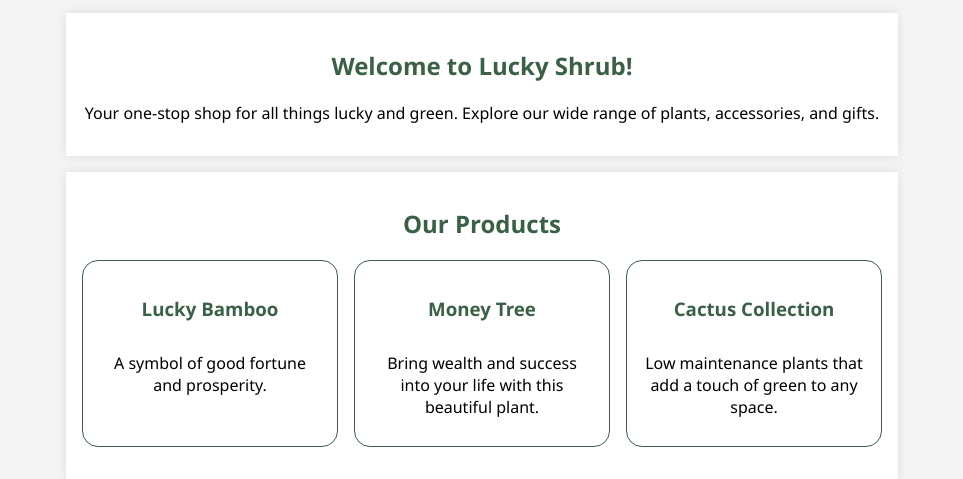
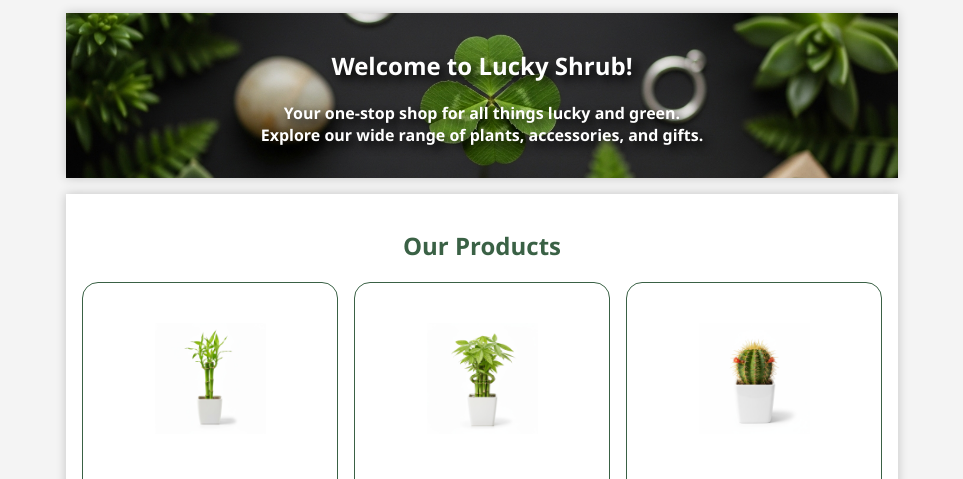
Before and after one commit to eloiji/courserametafrontend, a website: page html_and_css_in_depth/retail_lucky_shrub/index.html in a window 1280 px wide. Shown: the part 239-718 px from the top of the page, without its empty margins (158-1121 px from the left). Drawn offline with Linux system fonts and the light colour scheme.

Commit message:
portfolio: retail lucky shrub

```diff
--- a/html_and_css_in_depth/retail_lucky_shrub/index.html
+++ b/html_and_css_in_depth/retail_lucky_shrub/index.html
@@ -3,6 +3,12 @@
 	<head>
 		<meta charset="UTF-8">
 		<meta name="viewport" content="width=device-width, initial-scale=1.0">
+		<meta name="description" content="Lucky Shrub - Your one-stop shop for all things lucky and green. Explore our wide range of plants, accessories, and gifts.">
+		<meta name="author" content="Eloisa Jocson-Iting">
+		<meta property="og:title" content="Lucky Shrub - Retail Store">
+		<meta property="og:description" content="Your one-stop shop for all things lucky and green. Explore our wide range of plants, accessories, and gifts.">
+		<meta property="og:image" content="assets/logo.png">
+		<link rel="icon" href="assets/logo_red.png" type="image/x-icon">
 		<title>Lucky Shrub - Retail Store</title>
 		<link rel="stylesheet" href="styles.css">
 	</head>
@@ -10,6 +16,8 @@
 		<div class="container">
 			<header>
 				<img src="assets/logo.png" alt="Lucky Shrub Logo">
+				<!-- note: added iframe to display image -->
+				<!-- <iframe width="240" height="240" src="https://drive.google.com/file/d/1DebKkN-GzKn14Evb1Zi9m3pxG2W8R09Y/preview" frameborder="0"></iframe> -->
 			</header>
 				<nav>
 					<ul>
@@ -22,47 +30,38 @@
 				<main>
 					<section id="home">
 						<h2>Welcome to Lucky Shrub!</h2>
-                    <p>Your one-stop shop for all things lucky and green. Explore our wide range of plants, accessories, and gifts.</p>
+						<p>
+							Your one-stop shop for all things lucky and green. <br/>
+							Explore our wide range of plants, accessories, and gifts.
+						</p>
 					</section>
 
 					<section id="products">
 						<h2>Our Products</h2>
 						<div class="product-list">
 							<article class="product-item">
+								<img src="assets/lucky_bamboo.jpeg" alt="Lucky Bamboo Plant">
+								<!-- note: added iframe to display image -->
+								<!-- <iframe width="220" height="220" src="https://drive.google.com/file/d/1VCop0eWnQX8wFpwDixjZkcuilerYbnB1/preview" frameborder="0"></iframe> -->
 								<h3>Lucky Bamboo</h3>
 								<p>A symbol of good fortune and prosperity.</p>
 							</article>
 							<article class="product-item">
+								<img src="assets/money_tree.jpeg" alt="Money Tree Plant">
+								<!-- note: added iframe to display image -->
+								<!-- <iframe width="220" height="220" src="https://drive.google.com/file/d/1PTOatCSOMyvRTVwoonowzaJkFXJhaQRg/preview" frameborder="0"></iframe> -->
 								<h3>Money Tree</h3>
 								<p>Bring wealth and success into your life with this beautiful plant.</p>
 							</article>
 							<article class="product-item">
+								<img src="assets/cactus.jpeg" alt="Cactus Collection">
+								<!-- note: added iframe to display image -->
+								<!-- <iframe width="220" height="220" src="https://drive.google.com/file/d/1TQnoees8eHbkC-7Cj5KlP6Cs7irxp4mQ/preview" frameborder="0"></iframe> -->
 								<h3>Cactus Collection</h3>
 								<p>Low maintenance plants that add a touch of green to any space.</p>
 							</article>
 						</div>
 					</section>
-
-                <!-- <section id="about">
-                    <h2>About Us</h2>
-                    <p>At Lucky Shrub, we believe in the power of nature to bring positivity and luck into your life. Our mission is to provide high-quality plants and accessories that enhance your living space.</p>
-                </section>
-
-                <section id="contact">
-                    <h2>Contact Us</h2>
-                    <form action="#" method="post">
-                        <label for="name">Name:</label>
-                        <input type="text" id="name" name="name" required>
-
-                        <label for="email">Email:</label>
-                        <input type="email" id="email" name="email" required>
-
-                        <label for="message">Message:</label>
-                        <textarea id="message" name="message" required></textarea>
-
-                        <button type="submit">Send Message</button>
-                    </form>
-                </section> -->
 				</main>
 				<footer>
 					<img src="assets/logo_white.png" alt="Lucky Shrub Footer Logo">
--- a/html_and_css_in_depth/retail_lucky_shrub/styles.css
+++ b/html_and_css_in_depth/retail_lucky_shrub/styles.css
@@ -26,6 +26,11 @@ header img {
 	height: auto;
 }
 
+header img:hover {
+	transform: scale(1.1);
+	transition: ease-in-out 0.5s;
+}
+
 nav {
 	grid-area: nav;
 	background-color: #3A6145;
@@ -49,6 +54,14 @@ nav a {
 	font-weight: bold;
 }
 
+nav a:hover, nav a:active {
+	text-shadow: lightgreen 0 0 5px;
+}
+
+nav a:active {
+	color:#3A6145;
+}
+
 main {
 	grid-area: main;
 }
@@ -58,16 +71,35 @@ section {
 	margin: 16px auto;
 	padding: 16px;
 	max-width: 800px;
-    box-shadow: 0 0 10px rgba(0, 0, 0, 0.1);
+	box-shadow: 0 0 10px rgba(0, 0, 0, 0.2);
 }
 
-section h2, section h3 {
-    color: #3A6145;
+#home {
+	background-image: url('assets/cover.493Z.png');
+	background-size: cover;
+	background-position: center;
+	color: white;
+	font-weight: bold;
+	text-align: center;
+	text-shadow: black 5px 5px 10px;
+}
+
+#home h2 {
+	color: white;
+	font-weight: bolder;
+	text-shadow: black 5px 5px 10px;
+}
+
+h2, h3 {
 	text-align: center;
 }
 
-section p {
-    text-align: center;
+section h2 {
+	color: #3A6145;
+}
+
+section h3 {
+	color: darkred;
 }
 
 .product-list {
@@ -80,13 +112,24 @@ section article {
 	border-radius: 16px;
 	padding: 16px;
 	margin-bottom: 16px;
-    flex: 1;
 	text-align: center;
+}
+
+article:hover {
+	box-shadow: 0 0 10px rgba(0, 0, 0, 0.1);
+	transform: scale(1.05);
+	transition: ease-in-out 0.3s;
 }
 
 article p {
 	margin: 0;
-    padding: 12px 0;
+	padding: 0 0 12px 0;
+}
+
+article img {
+	width: 50%;
+	height: auto;
+	margin: 24px 0;
 }
 
 footer {
@@ -105,34 +148,13 @@ footer img {
 	height: 64px;
 }
 
-
-/* @media (min-width: 440px) {
-    .container {
-        grid-template-columns: 150px 1fr 150px;
-        grid-template-rows: auto 1fr auto;
-        grid-template-areas: "header header header"
-                            "nav main main"
-                            "footer footer footer";
-    }
-
-    nav {
-        margin-right: 24px;
-        height: fit-content;
-    }
-
-    nav li {
-        display: block;
-    }
-
-    nav a {
-        margin: 24px 0;
-        text-align: left;
-    }
-} */
-
 @media (max-width: 600px) {
 	nav li {
 		margin: 0 8px;
+	}
+
+	#home p {
+		font-size: small;
 	}
 
 	.product-list {
```
Also changed, not shown: html_and_css_in_depth/retail_lucky_shrub/assets/cactus.jpeg (added), html_and_css_in_depth/retail_lucky_shrub/assets/cover.493Z.png (added), html_and_css_in_depth/retail_lucky_shrub/assets/lucky_bamboo.jpeg (added), html_and_css_in_depth/retail_lucky_shrub/assets/money_tree.jpeg (added). Lines whose indentation alone changed are shown as unchanged.
